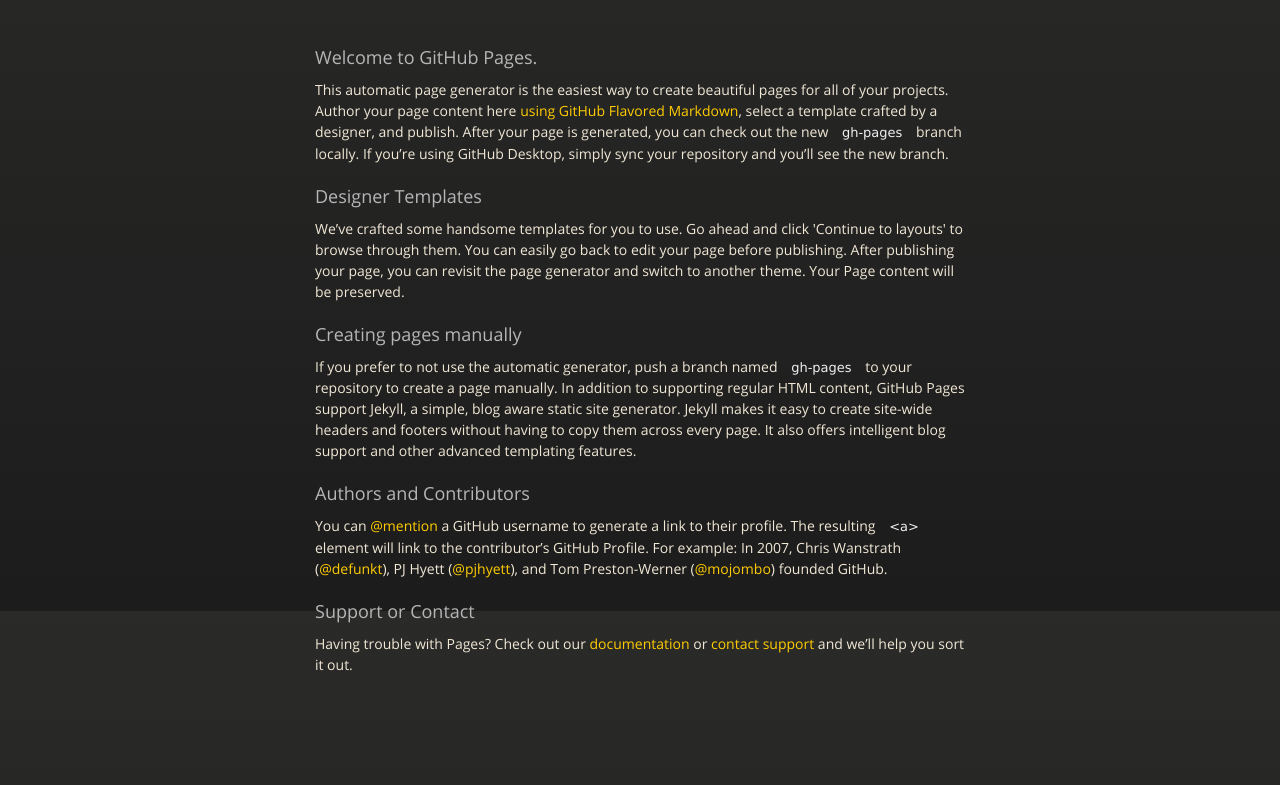
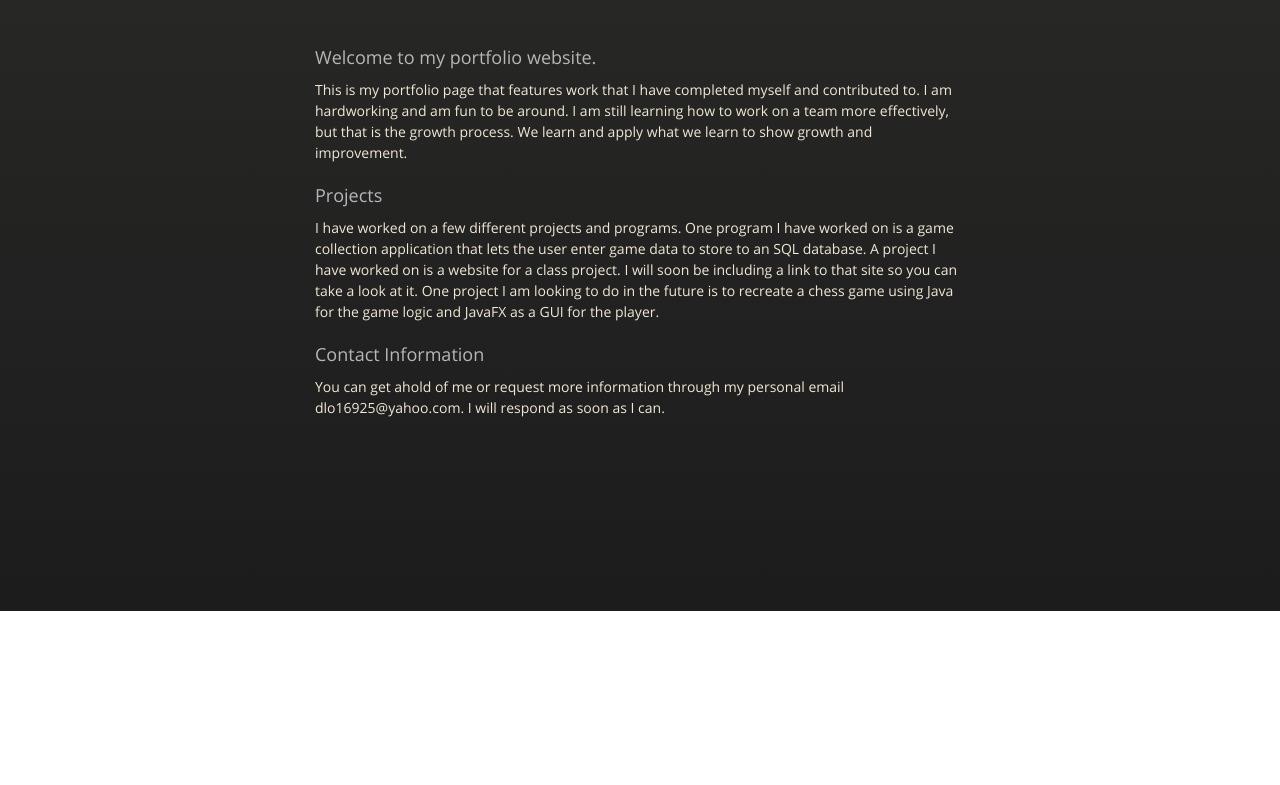
Before and after one commit to lozodd29/lozodd29.github.io, a plain HTML site: page index.html in a window 1280 px wide. Shown: the part 189-974 px from the top of the page. After the commit the page ends 800 px from the top, so only its background shows below. Drawn offline with nearby package versions, Linux system fonts and the light colour scheme.

Commit message:
Updated Website
Added information to change this from a template into an actual portfolio.

```diff
--- a/index.html
+++ b/index.html
@@ -28,7 +28,7 @@
 
       <section>
         <div id="title">
-          <h1>Lozodd29.GitHub.io</h1>
+          <h1>Dylan Lozo's Portfolio</h1>
           <p></p>
           <hr>
           <span class="credits left">Project maintained by <a href="https://github.com/lozodd29">lozodd29</a></span>
@@ -36,30 +36,21 @@
         </div>
 
         <h3>
-<a id="welcome-to-github-pages" class="anchor" href="#welcome-to-github-pages" aria-hidden="true"><span class="octicon octicon-link"></span></a>Welcome to GitHub Pages.</h3>
+<a id="welcome-to-github-pages" class="anchor" href="#welcome-to-github-pages" aria-hidden="true"><span class="octicon octicon-link"></span></a>Welcome to my portfolio website.</h3>
 
-<p>This automatic page generator is the easiest way to create beautiful pages for all of your projects. Author your page content here <a href="https://guides.github.com/features/mastering-markdown/">using GitHub Flavored Markdown</a>, select a template crafted by a designer, and publish. After your page is generated, you can check out the new <code>gh-pages</code> branch locally. If you’re using GitHub Desktop, simply sync your repository and you’ll see the new branch.</p>
+<p>This is my portfolio page that features work that I have completed myself and contributed to. I am hardworking and am fun to be around. I am still learning how to work on a team more effectively, but that is the growth process. We learn and apply what we learn to show growth and improvement.</p>
 
 <h3>
-<a id="designer-templates" class="anchor" href="#designer-templates" aria-hidden="true"><span class="octicon octicon-link"></span></a>Designer Templates</h3>
+<a id="designer-templates" class="anchor" href="#designer-templates" aria-hidden="true"><span class="octicon octicon-link"></span></a>Projects</h3>
 
-<p>We’ve crafted some handsome templates for you to use. Go ahead and click 'Continue to layouts' to browse through them. You can easily go back to edit your page before publishing. After publishing your page, you can revisit the page generator and switch to another theme. Your Page content will be preserved.</p>
+<p>I have worked on a few different projects and programs. One program I have worked on is a game collection application that lets the user enter game data to store to an SQL database. A project I have worked on is a website for a class project. I will soon be including a link to that site so you can take a look at it. One project I am looking to do in the future is to recreate a chess game using Java for the game logic and JavaFX as a GUI for the player.</p>
 
 <h3>
-<a id="creating-pages-manually" class="anchor" href="#creating-pages-manually" aria-hidden="true"><span class="octicon octicon-link"></span></a>Creating pages manually</h3>
+<a id="authors-and-contributors" class="anchor" href="#authors-and-contributors" aria-hidden="true"><span class="octicon octicon-link"></span></a>Contact Information</h3>
 
-<p>If you prefer to not use the automatic generator, push a branch named <code>gh-pages</code> to your repository to create a page manually. In addition to supporting regular HTML content, GitHub Pages support Jekyll, a simple, blog aware static site generator. Jekyll makes it easy to create site-wide headers and footers without having to copy them across every page. It also offers intelligent blog support and other advanced templating features.</p>
+<p>You can get ahold of me or request more information through my personal email dlo16925@yahoo.com. I will respond as soon as I can.</p>
 
-<h3>
-<a id="authors-and-contributors" class="anchor" href="#authors-and-contributors" aria-hidden="true"><span class="octicon octicon-link"></span></a>Authors and Contributors</h3>
-
-<p>You can <a href="https://github.com/blog/821" class="user-mention">@mention</a> a GitHub username to generate a link to their profile. The resulting <code>&lt;a&gt;</code> element will link to the contributor’s GitHub Profile. For example: In 2007, Chris Wanstrath (<a href="https://github.com/defunkt" class="user-mention">@defunkt</a>), PJ Hyett (<a href="https://github.com/pjhyett" class="user-mention">@pjhyett</a>), and Tom Preston-Werner (<a href="https://github.com/mojombo" class="user-mention">@mojombo</a>) founded GitHub.</p>
-
-<h3>
-<a id="support-or-contact" class="anchor" href="#support-or-contact" aria-hidden="true"><span class="octicon octicon-link"></span></a>Support or Contact</h3>
-
-<p>Having trouble with Pages? Check out our <a href="https://help.github.com/pages">documentation</a> or <a href="https://github.com/contact">contact support</a> and we’ll help you sort it out.</p>
-      </section>
+  </section>
 
     </div>
     <!--[if !IE]><script>fixScale(document);</script><![endif]-->
```
